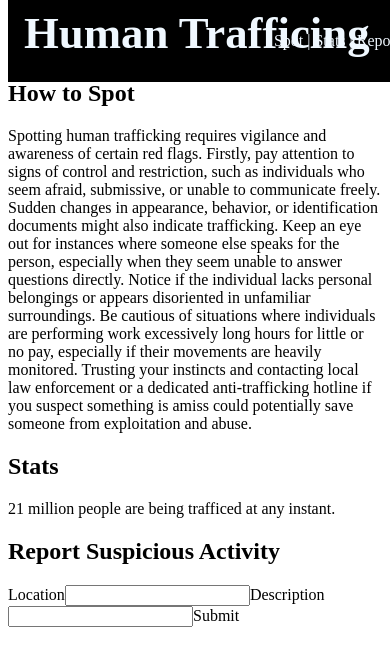
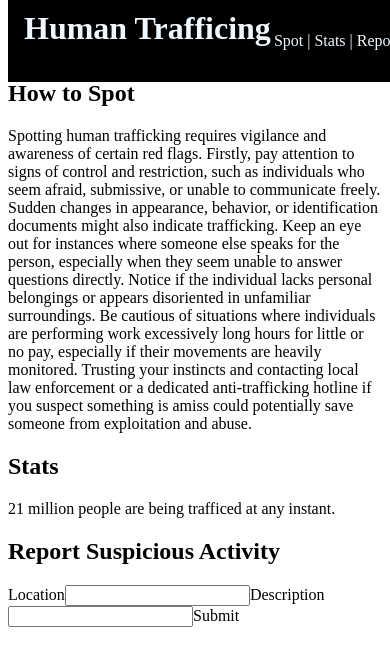
Before and after one commit to Cod3Connor/WKegDemoMatthew, a plain HTML site: page index.html in a window 390 px wide. Drawn offline with Linux system fonts and the light colour scheme.

Commit message:
Small fix

```diff
--- a/main.css
+++ b/main.css
@@ -28,8 +28,8 @@ button:focus{
     border: 1px solid #333;
     outline: auto;
 }
-@media (max-width: 768px) {
+@media screen and (max-width: 768px) {
     h1{
-        font-size: 2.8em;
+        font-size: 2em;
     }
 }
```
